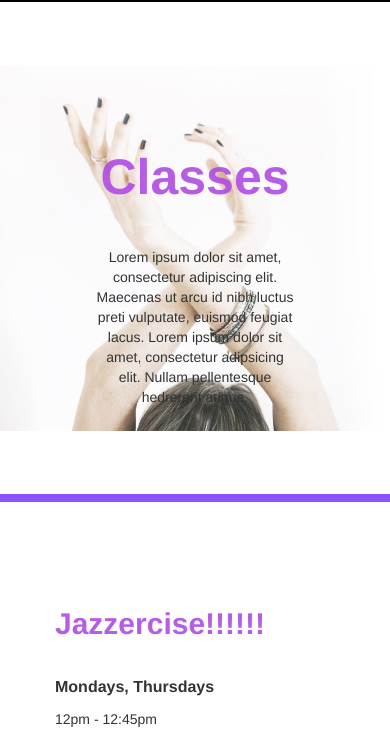
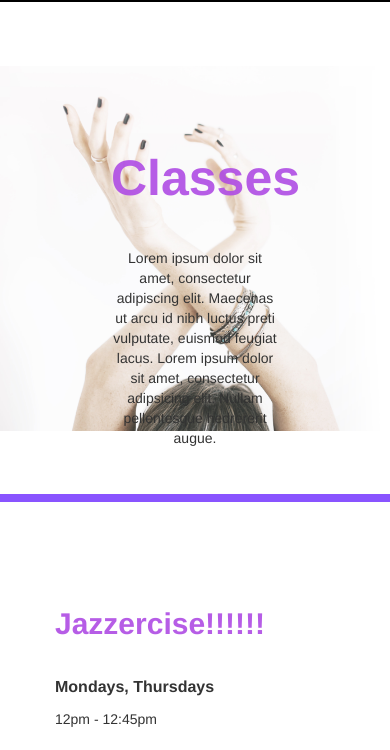
Before and after one commit to Space2020/pyt-dance, a plain HTML site: page classes.html in a window 390 px wide. Shown: the part 38-788 px from the top of the page. Drawn offline with nearby package versions, Linux system fonts and the light colour scheme.

Commit message:
made top more responsive, still need to tweak some details

```diff
--- a/classes.html
+++ b/classes.html
@@ -27,9 +27,14 @@
      <section>
        <div class="classes-box">
              <div class="classes-content">
-               <div class="col-md-offset-6">
-               <h1> Classes </h1>
-               <p>Lorem ipsum dolor sit amet, consectetur adipiscing elit. Maecenas ut arcu id nibh luctus preti vulputate, euismod feugiat lacus. Lorem ipsum dolor sit amet, consectetur adipsicing elit. Nullam pellentesque hedrererit augue.</p>
+                   <div class="col-md-6">
+                   </div>
+                     <div class="col-md-6">
+                       <h1> Classes </h1>
+                     <p>Lorem ipsum dolor sit amet, consectetur adipiscing elit. Maecenas ut arcu id nibh luctus preti vulputate, euismod feugiat lacus. Lorem ipsum dolor sit amet, consectetur adipsicing elit. Nullam pellentesque hedrererit augue.</p>
+                   </div>
+                 </div>
+               </div>
              </div>
            </div>
      </section>
```
